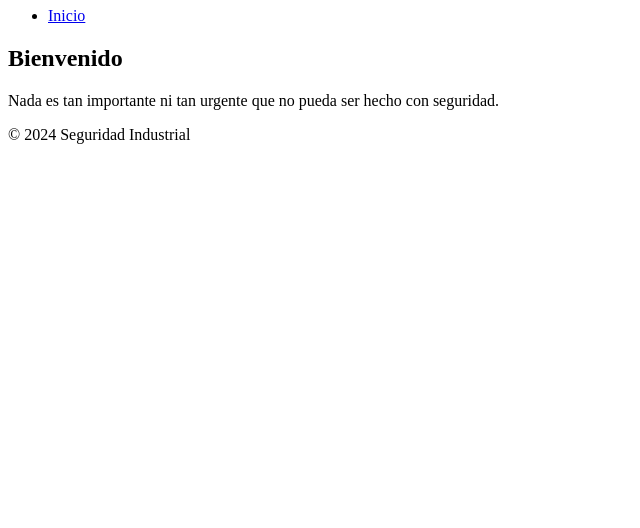
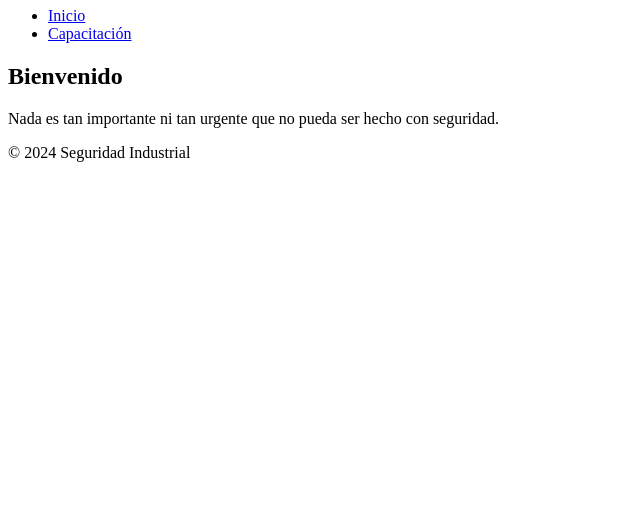
Before and after one commit to juanlabranderoucb/ucb-unidad1-tarea1, a plain HTML site: page index.html in a window 1280 px wide. Shown: the part 272-800 px from the top of the page, without its empty margins (0-640 px from the left). Drawn offline with Linux system fonts and the light colour scheme.

Commit message:
feat: link a capacitaciones en home

```diff
--- a/index.html
+++ b/index.html
@@ -12,6 +12,7 @@
         <nav>
             <ul>
                 <li><a href="index.html">Inicio</a></li>
+                <li><a href="capacitacion.html">Capacitación</a></li>
             </ul>
         </nav>
     </header>
```
